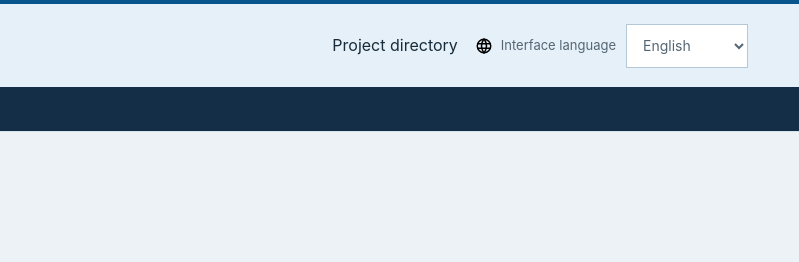
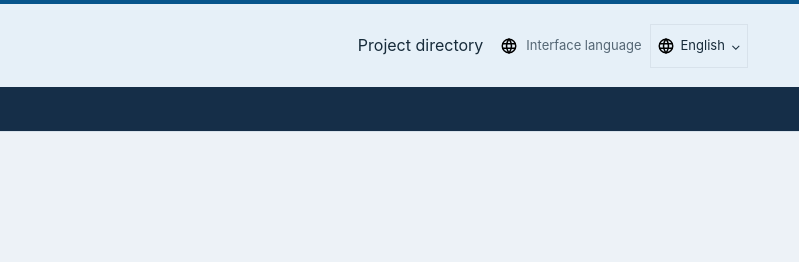
Before and after one commit to FionViber/OfflineTranslator, a plain HTML site: page index.html in a window 1280 px wide. Shown: the top 262 px of the page, 481-1280 px from the left. Drawn offline with Linux system fonts and the light colour scheme.

Commit message:
Use a keyboard-accessible custom locale picker

```diff
--- /dev/null
+++ b/assets/locale-picker.js
@@ -0,0 +1,55 @@
+(() => {
+  const select = document.querySelector('#interface-language');
+  if (!select || select.dataset.customPicker) return;
+  select.dataset.customPicker = 'true';
+  const label = select.closest('label');
+  if (!label) return;
+  const button = document.createElement('button');
+  button.type = 'button';
+  button.className = 'locale-button';
+  button.setAttribute('aria-haspopup', 'listbox');
+  button.setAttribute('aria-expanded', 'false');
+  button.innerHTML = '<img src="assets/world.svg" alt=""><span></span><span aria-hidden="true">⌄</span>';
+  const menu = document.createElement('div');
+  menu.className = 'locale-menu';
+  menu.setAttribute('role', 'listbox');
+  menu.hidden = true;
+  const options = [...select.options];
+  const labels = new Map(options.map(option => [option.value, option.textContent]));
+  for (const option of options) {
+    const item = document.createElement('button');
+    item.type = 'button';
+    item.className = 'locale-option';
+    item.setAttribute('role', 'option');
+    item.dataset.value = option.value;
+    item.textContent = option.textContent;
+    item.addEventListener('click', () => choose(option.value));
+    menu.append(item);
+  }
+  select.hidden = true;
+  label.append(button, menu);
+  function sync() {
+    button.querySelector('span').textContent = labels.get(select.value) || '';
+    for (const item of menu.children) item.setAttribute('aria-selected', String(item.dataset.value === select.value));
+  }
+  function choose(value) {
+    select.value = value;
+    select.dispatchEvent(new Event('change', { bubbles: true }));
+    menu.hidden = true;
+    button.setAttribute('aria-expanded', 'false');
+    button.focus();
+    sync();
+  }
+  button.addEventListener('click', () => {
+    menu.hidden = !menu.hidden;
+    button.setAttribute('aria-expanded', String(!menu.hidden));
+  });
+  document.addEventListener('click', event => {
+    if (!label.contains(event.target)) { menu.hidden = true; button.setAttribute('aria-expanded', 'false'); }
+  });
+  button.addEventListener('keydown', event => {
+    if (event.key === 'Escape') { menu.hidden = true; button.setAttribute('aria-expanded', 'false'); }
+    if (event.key === 'ArrowDown') { event.preventDefault(); menu.hidden = false; menu.querySelector('.locale-option')?.focus(); }
+  });
+  sync();
+})();
--- a/assets/translator.css
+++ b/assets/translator.css
@@ -98,6 +98,11 @@ footer { background: #f7f9fb; border-top: 1px solid var(--line); }
 .locale-control:focus-within { outline: 2px solid var(--link); outline-offset: 0; }
 .locale-control select:focus-visible { outline: none; }
 .locale-icon { width: 18px; height: 18px; flex: none; }
+.locale-button { display: inline-flex; min-height: 44px; align-items: center; gap: 6px; border: 1px solid var(--line); border-radius: 0; background: var(--surface); color: var(--ink); font: inherit; }
+.locale-button img { width: 18px; height: 18px; }
+.locale-menu { position: absolute; z-index: 5; margin-top: 2px; border: 1px solid var(--line); background: var(--surface); }
+.locale-option { display: block; width: 100%; min-height: 44px; padding: 8px 12px; border: 0; background: var(--surface); color: var(--ink); text-align: start; }
+.locale-option:hover, .locale-option[aria-selected="true"] { background: var(--pale); }
 @media (max-width: 719px) {
   .panes { grid-template-columns: minmax(0, 1fr); gap: 16px; padding: 16px 16px 0; }
   textarea { height: 145px; min-height: 110px; }
--- a/index.html
+++ b/index.html
@@ -13,6 +13,7 @@
   <script defer src="model-reader.js?v=full-20261119"></script>
   <script defer src="controller.js?v=full-20261119"></script>
   <script defer src="ui.js?v=full-20261119"></script>
+  <script defer src="assets/locale-picker.js"></script>
 </head>
 <body>
   <a class="skip" href="#workspace" data-text="skip">Skip to the translator</a>
```
